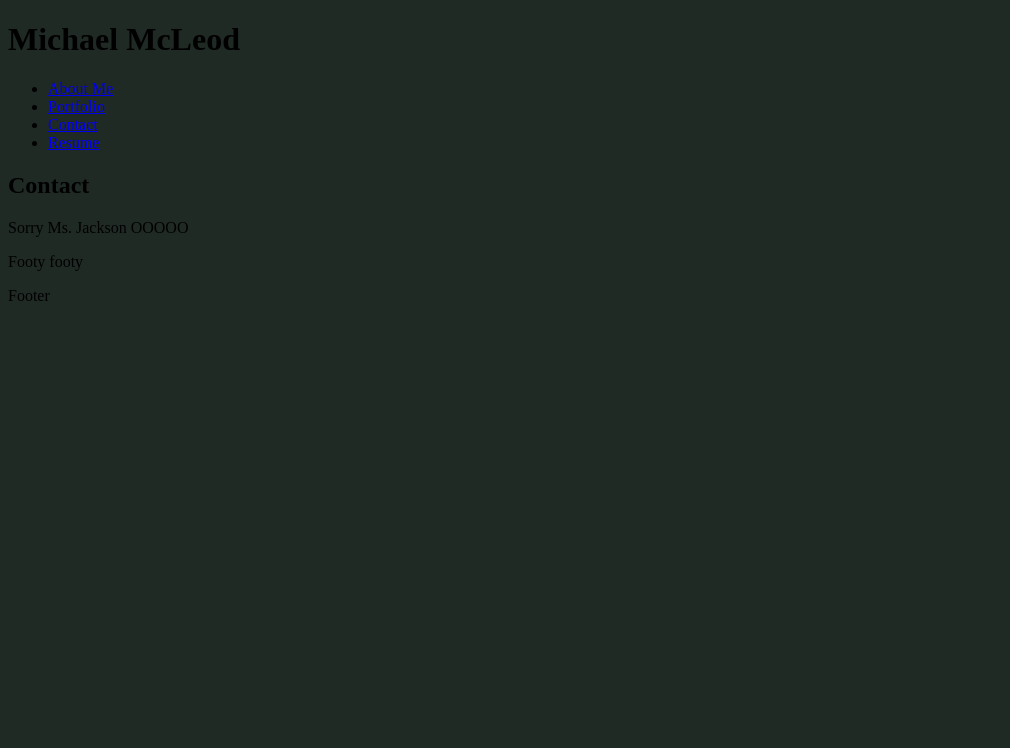
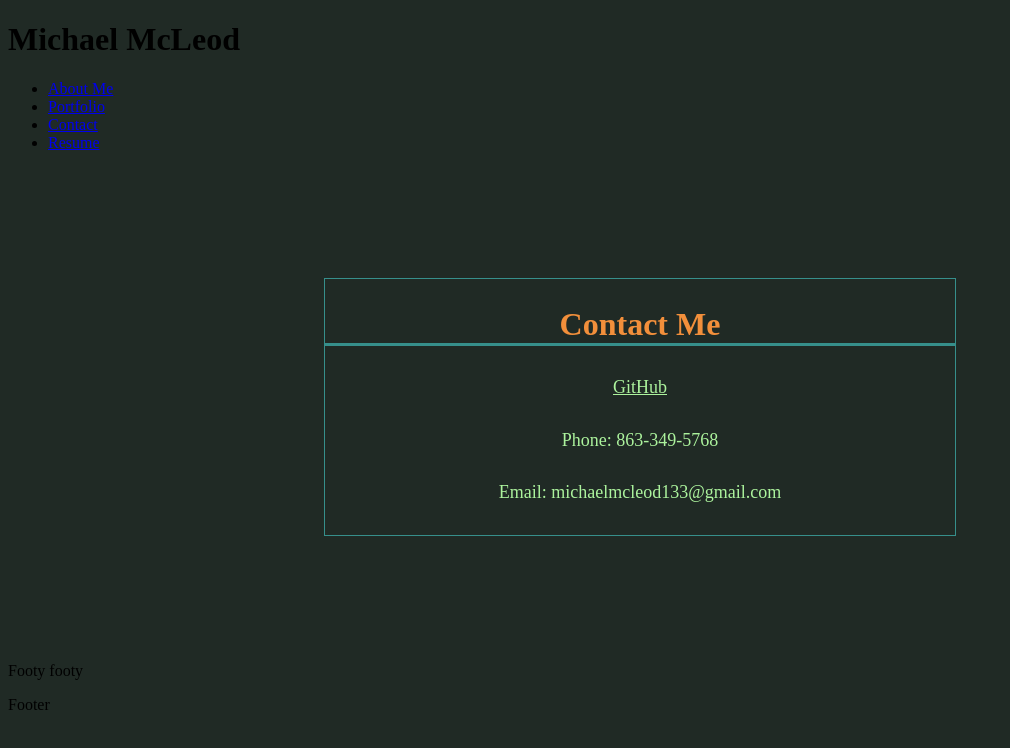
Before and after one commit to ChemicalModel/McLeod_React_Portfolio, a React (Create React App) app: page /contact in a window 1280 px wide. Shown: the top 748 px of the page, without its empty margins (0-1010 px from the left). Built offline with nearby package versions, Linux system fonts and the light colour scheme.

Commit message:
added styling and info to contact page

```diff
--- a/src/pages/AboutMe/AboutMe.css
+++ b/src/pages/AboutMe/AboutMe.css
@@ -12,10 +12,6 @@
     /* outline: 1px solid red;
     border: 1px solid green; */
     background-color: #202A25;
-}
-
-.about-me {
-    background-color: var(--MYGREY);
 }
 
 .about-me h2, .about-me h3 {
--- a/src/pages/Contact/Contact.css
+++ b/src/pages/Contact/Contact.css
@@ -0,0 +1,38 @@
+/* Brand Colors*/
+
+:root {
+    --MYORANGE: #F28F3B;
+    --MYGREEN: #ACF39D;
+    --MYBLUE: #368F8B;
+    --MYBLACK: #1B2021;
+    --MYGREY: #202A25;
+}
+
+* {
+    /* outline: 1px solid red;
+    border: 1px solid green; */
+    background-color: #202A25;
+}
+
+.contact-info {
+    margin: 10% 25%;
+    border: 1px solid var(--MYBLUE);
+}
+
+.contact-info h2, .contact-info h3 {
+    color: var(--MYORANGE);
+    border-bottom: 3px solid var(--MYBLUE);
+    font-size: xx-large;
+    display: flex;
+    justify-content: center;
+}
+
+.contact-info p, .contact-info a {
+    color: var(--MYGREEN);
+    list-style-type: square;
+    font-size: large;
+    margin: 5%;
+    border: 3px;
+    display: flex;
+    justify-content: center;
+}
--- a/src/pages/Contact/Contact.js
+++ b/src/pages/Contact/Contact.js
@@ -1,11 +1,16 @@
 import React from 'react';
+import './Contact.css';
 
 const Contact = () => {
   return (
     <main>
-      <h2>Contact</h2>
-      <p>Sorry Ms. Jackson OOOOO</p>
-    </main>
+    <div class="contact-info">
+      <h2>Contact Me</h2>
+      <a href="https://github.com/ChemicalModel">GitHub</a>
+      <p>Phone: 863-349-5768</p>
+      <p>Email: michaelmcleod133@gmail.com</p>
+    </div>
+  </main>
   );
 };
 
```
